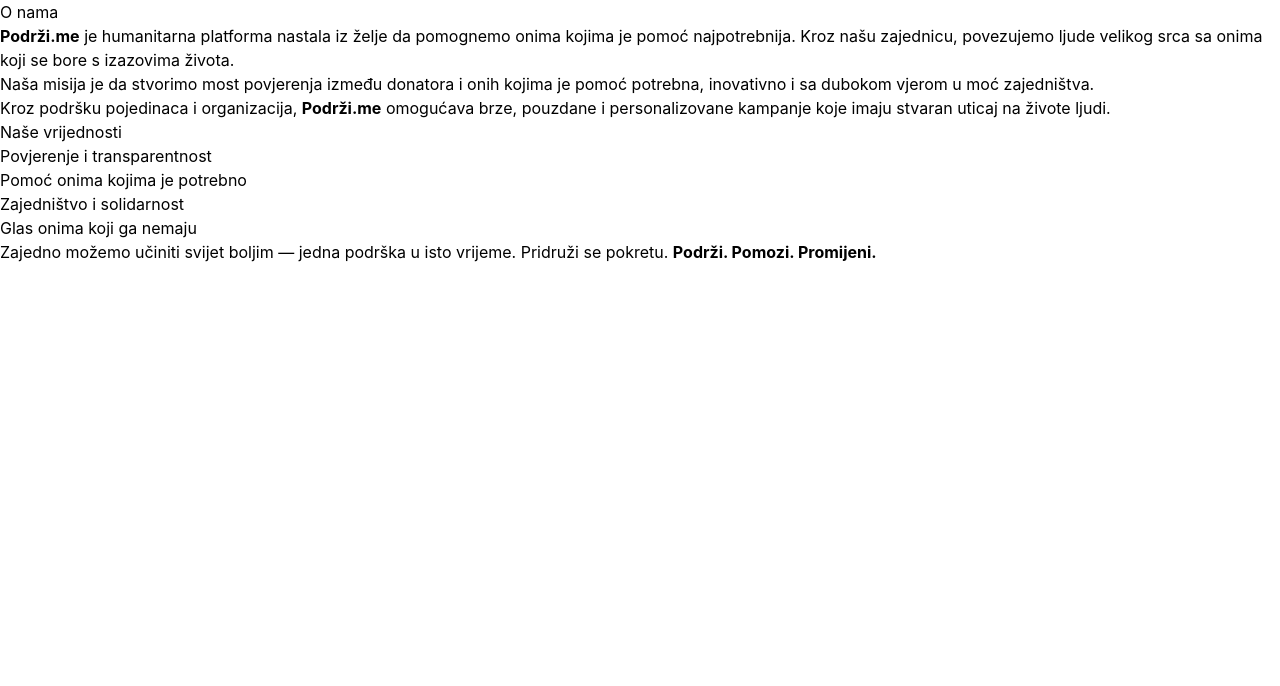
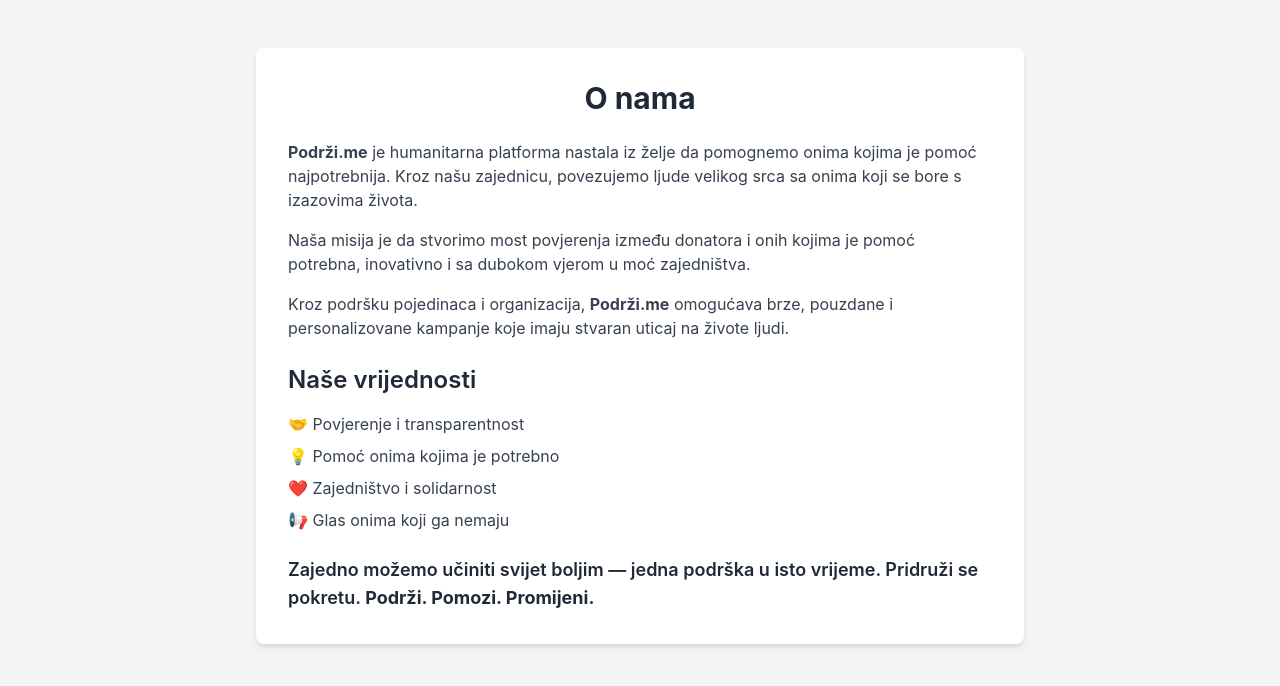
Before and after one commit to bratpeki/podrzi.me, a React app in the folder React/: page /aboutUs in a window 1280 px wide. Shown: the top 686 px of the page. Built offline with nearby package versions, Linux system fonts and the light colour scheme.

Commit message:
Dodata stranica O nama

```diff
--- a/React/src/AboutUsPage.js
+++ b/React/src/AboutUsPage.js
@@ -1,40 +1,49 @@
-// src/pages/AboutUs.js
 import React from 'react';
 
 
-const AboutUs = () => {
+
+function AboutUsPage() {
   return (
-    <div className="about-us-container">
-      <h1>O nama</h1>
-      <p>
+
+
+    <div className="min-h-screen bg-gray-100 flex flex-col items-center px-4 pt-12 pb-24">
+      <div className="bg-white rounded-lg shadow-md max-w-3xl w-full p-8">
+        <h1 className="text-3xl font-bold text-gray-800 mb-6 text-center">O nama</h1>
+
+        <p className="text-gray-700 mb-4">
           <strong>Podrži.me</strong> je humanitarna platforma nastala iz želje da pomognemo onima kojima je pomoć najpotrebnija.
           Kroz našu zajednicu, povezujemo ljude velikog srca sa onima koji se bore s izazovima života.
         </p>
 
-      <p>
+        <p className="text-gray-700 mb-4">
           Naša misija je da stvorimo most povjerenja između donatora i onih kojima je pomoć potrebna,
           inovativno i sa dubokom vjerom u moć zajedništva.
         </p>
 
-      <p>
+        <p className="text-gray-700 mb-6">
           Kroz podršku pojedinaca i organizacija, <strong>Podrži.me</strong> omogućava brze, pouzdane i personalizovane kampanje koje
           imaju stvaran uticaj na živote ljudi.
         </p>
 
-      <h2>Naše vrijednosti</h2>
-      <ul>
-        <li>Povjerenje i transparentnost</li>
-        <li>Pomoć onima kojima je potrebno</li>
-        <li>Zajedništvo i solidarnost</li>
-        <li>Glas onima koji ga nemaju</li>
+        <h2 className="text-2xl font-semibold text-gray-800 mb-4">Naše vrijednosti</h2>
+
+        <ul className="list-none pl-0 text-gray-700 space-y-2 mb-6">
+          <li>🤝 Povjerenje i transparentnost</li>
+          <li>💡 Pomoć onima kojima je potrebno</li>
+          <li>❤️ Zajedništvo i solidarnost</li>
+          <li>📢 Glas onima koji ga nemaju</li>
         </ul>
 
-      <p>
-        Zajedno možemo učiniti svijet boljim — jedna podrška u isto vrijeme.
-        Pridruži se pokretu. <strong>Podrži. Pomozi. Promijeni.</strong>
+        <p className="text-gray-800 font-semibold text-lg">
+          Zajedno možemo učiniti svijet boljim — jedna podrška u isto vrijeme. Pridruži se pokretu.{' '}
+          <span className="font-bold">Podrži. Pomozi. Promijeni.</span>
         </p>
       </div>
+    </div>
+
+
+
   );
-};
+}
 
-export default AboutUs;
+export default AboutUsPage;
```
Lines whose indentation alone changed are shown as unchanged.
